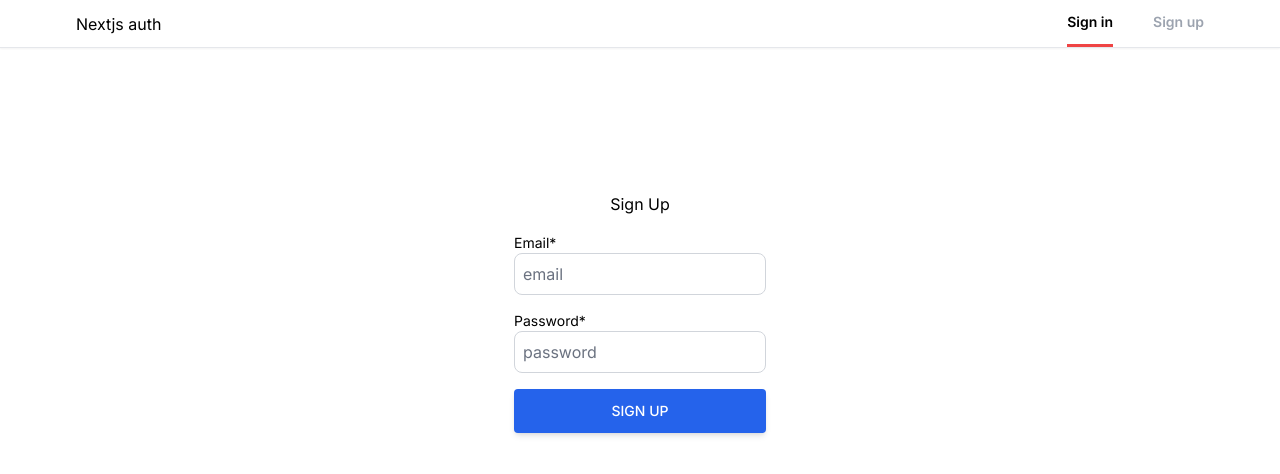
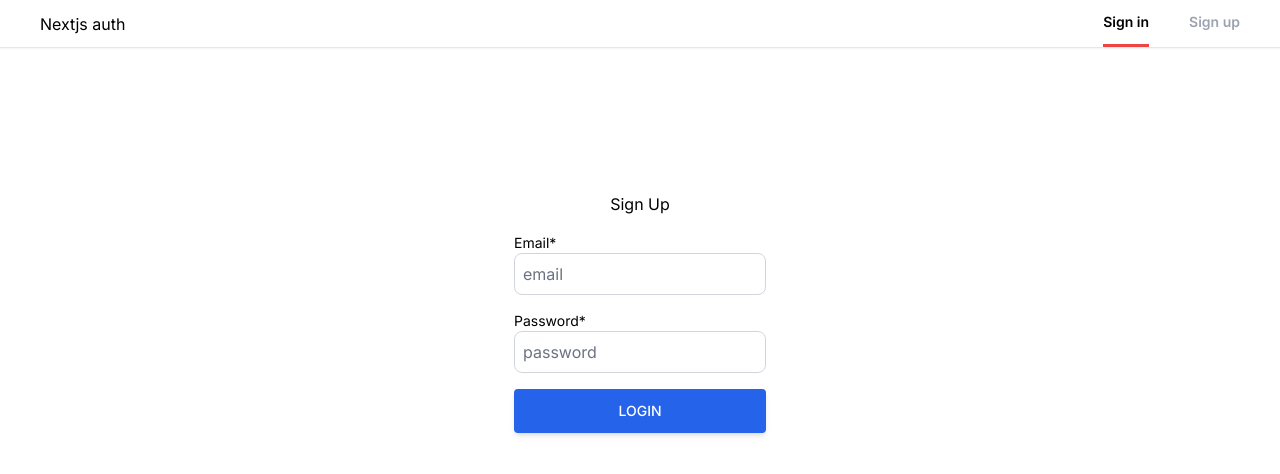
Before and after one commit to workray/nextjs-real-estate-calculator, a Next.js app: page /signin in a window 1280 px wide. Shown: the top 474 px of the page. Built offline with nearby package versions, Linux system fonts and the light colour scheme.

Commit message:
fix: fixed header maxwidth

```diff
--- a/src/app/(pages)/signin/page.tsx
+++ b/src/app/(pages)/signin/page.tsx
@@ -80,7 +80,7 @@ export default function SignInPage() {
           disabled={loading}
         />
         <Button type="submit" loading={loading}>
-          Sign Up
+          Login
         </Button>
       </form>
     </AuthContainer>
--- a/src/app/(pages)/signup/page.tsx
+++ b/src/app/(pages)/signup/page.tsx
@@ -18,6 +18,7 @@ type TFormValues = {
 }
 
 const resolver: Resolver<TFormValues> = async values => {
+  console.log(values)
   return {
     values,
     errors: {
@@ -41,6 +42,7 @@ export default function SignUpPage() {
     formState: { errors }
   } = useForm<TFormValues>({ resolver })
   const onSubmit: SubmitHandler<TFormValues> = async data => {
+    console.log(data)
     try {
       setLoading(true)
       const response = await axios.post('/api/users/signup', data)
--- a/src/components/Header/Header.tsx
+++ b/src/components/Header/Header.tsx
@@ -6,7 +6,7 @@ const Header = () => {
   const { isAuthenticated } = useAuth()
   return (
     <div className="bg-white border-b shadow-sm sticky top-0 z-40">
-      <header className="flex justify-between items-center px-3 max-w-6xl mx-auto">
+      <header className="flex justify-between items-center px-10 mx-auto">
         <Link href={'/'}>
           <h1>Nextjs auth</h1>
         </Link>
```
